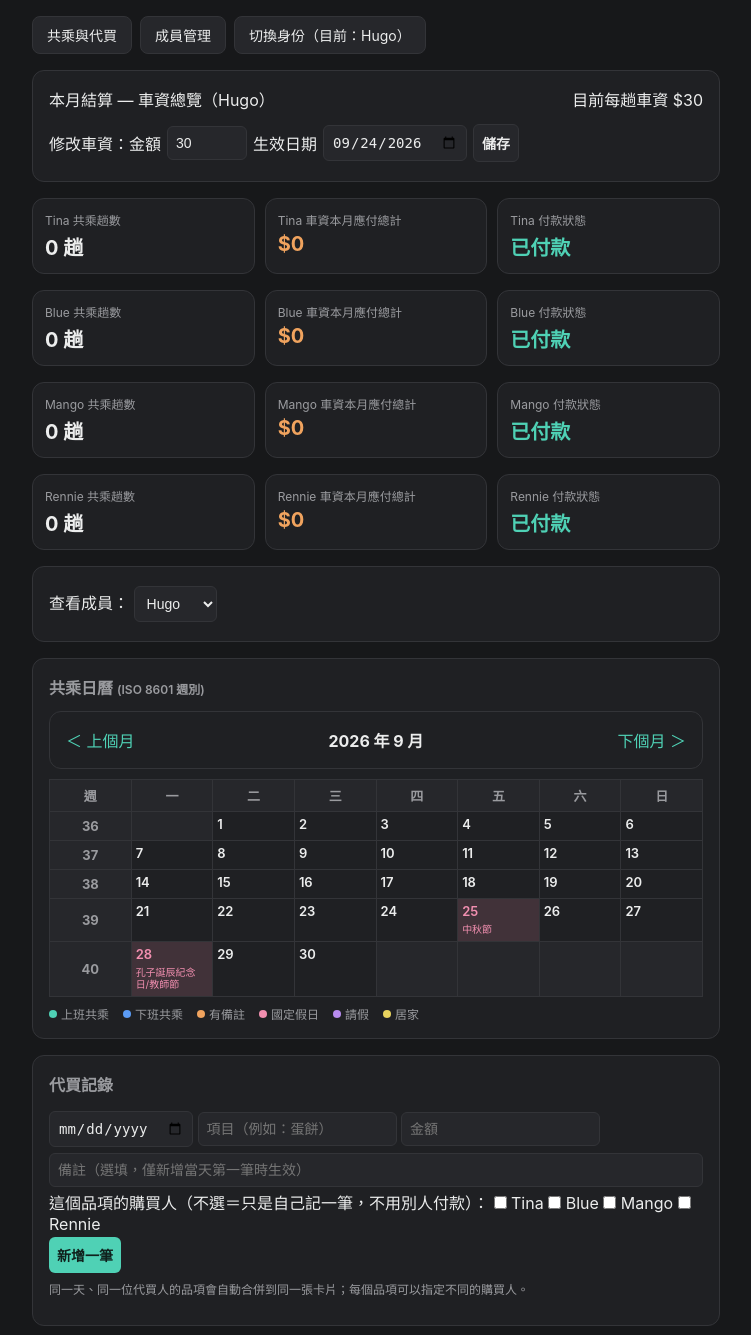
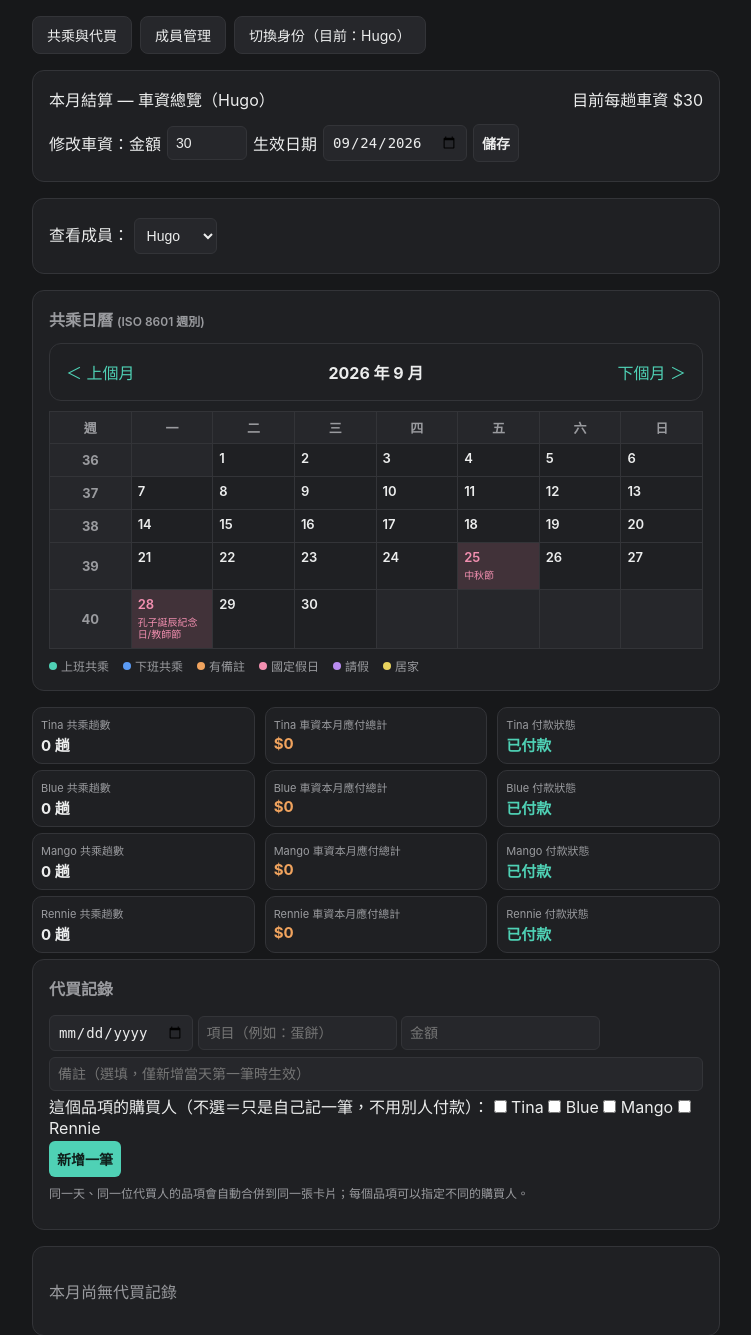
Before and after one commit to Tica167/carpool-purchase-tracker, a Flask app: page /dashboard in a window 1280 px wide. Shown: the top 1335 px of the page, without its empty margins (264-1015 px from the left). Run offline with Flask 3, Linux system fonts and the light colour scheme; the visitor is signed in with stand-in values (Sample User, id 1).

Commit message:
style: 車主頁面日曆置頂、統計卡片縮小、日曆格子放大
依使用者看畫面後的反饋調整版面：車主頁面改成日曆在上、成員統計卡片在下；
統計卡片彼此間距與卡片本身縮小；日曆格子放大避免文字擁擠。純樣式調整，
不影響資料與功能邏輯。

Co-Authored-By: Claude Sonnet 5 <noreply@anthropic.com>

```diff
--- a/templates/base.html
+++ b/templates/base.html
@@ -81,11 +81,11 @@
     .stat-card {
       background: var(--card-bg);
       border: 1px solid var(--border);
-      border-radius: 12px;
-      padding: 12px;
+      border-radius: 10px;
+      padding: 8px;
     }
-    .stat-label { font-size: 12px; color: var(--text-dim); margin-bottom: 4px; }
-    .stat-value { font-size: 20px; font-weight: 700; }
+    .stat-label { font-size: 11px; color: var(--text-dim); margin-bottom: 2px; }
+    .stat-value { font-size: 15px; font-weight: 700; }
     .stat-total { color: var(--accent-orange); }
 
     table { width: 100%; border-collapse: collapse; }
@@ -94,7 +94,7 @@
 
     table.calendar { table-layout: fixed; }
     table.calendar th { text-align: center; }
-    td.calendar-cell { vertical-align: top; min-height: 56px; padding: 4px; position: relative; }
+    td.calendar-cell { vertical-align: top; min-height: 88px; padding: 6px; position: relative; }
     td.calendar-cell.muted { background: var(--card-bg-alt); color: var(--text-dim); }
     td.calendar-cell a { display: block; color: var(--text); }
     td.calendar-cell.selected { outline: 2px solid var(--accent-teal); }
--- a/templates/dashboard.html
+++ b/templates/dashboard.html
@@ -16,22 +16,6 @@
   </form>
 </div>
 
-{% for name, ride_count, carpool_subtotal, paid_up in member_ride_summaries %}
-<div class="stat-grid" style="grid-template-columns: repeat(3, 1fr);">
-  <div class="stat-card">
-    <div class="stat-label">{{ name }} 共乘趟數</div>
-    <div class="stat-value">{{ ride_count }} 趟</div>
-  </div>
-  <div class="stat-card">
-    <div class="stat-label">{{ name }} 車資本月應付總計</div>
-    <div class="stat-value stat-total">${{ carpool_subtotal }}</div>
-  </div>
-  <div class="stat-card">
-    <div class="stat-label">{{ name }} 付款狀態</div>
-    <div class="stat-value" style="color: {{ 'var(--accent-teal)' if paid_up else 'var(--accent-red)' }};">{{ "已付款" if paid_up else "未付款" }}</div>
-  </div>
-</div>
-{% endfor %}
 {% elif can_view_rides %}
 <div class="card" style="display:flex; justify-content:space-between; align-items:center;">
   <span>本月結算 — {{ view_member.name }}</span>
@@ -131,6 +115,25 @@
     <span><i class="dot wfh"></i> 居家</span>
   </div>
 </div>
+
+{% if current_member.is_owner %}
+{% for name, ride_count, carpool_subtotal, paid_up in member_ride_summaries %}
+<div class="stat-grid" style="grid-template-columns: repeat(3, 1fr); margin-bottom: 6px;">
+  <div class="stat-card">
+    <div class="stat-label">{{ name }} 共乘趟數</div>
+    <div class="stat-value">{{ ride_count }} 趟</div>
+  </div>
+  <div class="stat-card">
+    <div class="stat-label">{{ name }} 車資本月應付總計</div>
+    <div class="stat-value stat-total">${{ carpool_subtotal }}</div>
+  </div>
+  <div class="stat-card">
+    <div class="stat-label">{{ name }} 付款狀態</div>
+    <div class="stat-value" style="color: {{ 'var(--accent-teal)' if paid_up else 'var(--accent-red)' }};">{{ "已付款" if paid_up else "未付款" }}</div>
+  </div>
+</div>
+{% endfor %}
+{% endif %}
 
 {% if selected_date %}
 <div class="card">
```
Also changed, not shown: CHANGELOG.md.
